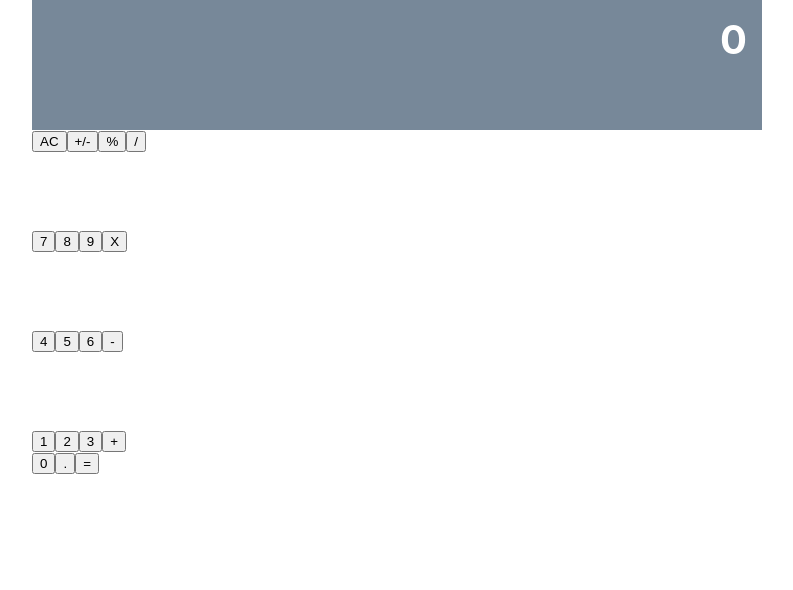
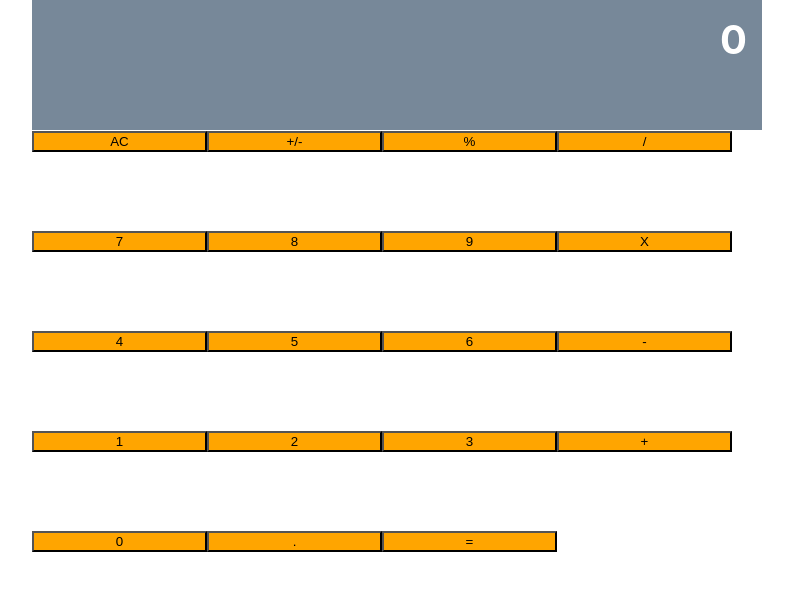
Before and after one commit to cristianCeamatu/dulce-react-calculator, a React (Create React App) app: page / in a window 1280 px wide. Shown: the top 590 px of the page, without its empty margins (258-1051 px from the left). Built offline with nearby package versions, Linux system fonts and the light colour scheme.

Commit message:
Arranging button display of button panel

```diff
--- a/src/components/Button.js
+++ b/src/components/Button.js
@@ -1,6 +1,12 @@
 import React from "react";
 import PropTypes from "prop-types";
-export default function Button({ name }) {
-  return <button>{name}</button>;
+export default function Button({ name, color, wide }) {
+  const styles = { backgroundColor: color, width: wide ? "50%" : "25%" };
+  return <button style={styles}>{name}</button>;
 }
-Button.propTypes = { result: PropTypes.string.isRequired };
+Button.defaultProps = { color: "orange", wide: false };
+Button.propTypes = {
+  result: PropTypes.string.isRequired,
+  color: PropTypes.string.isRequired,
+  wide: PropTypes.bool
+};
--- a/src/components/ButtonPanel.js
+++ b/src/components/ButtonPanel.js
@@ -22,7 +22,7 @@ export default class ButtonPanel extends React.Component {
           <Button name="6" />
           <Button name="-" />
         </div>
-        <div>
+        <div class="group">
           <Button name="1" />
           <Button name="2" />
           <Button name="3" />
```
